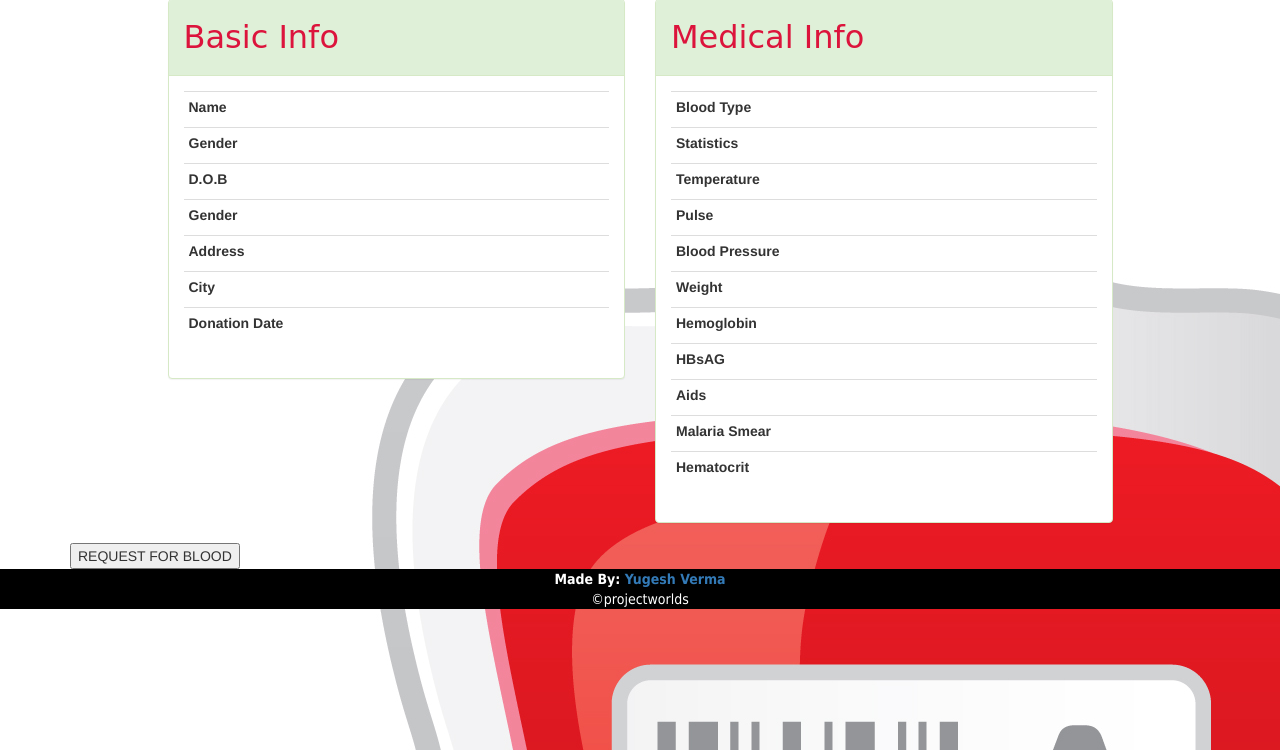
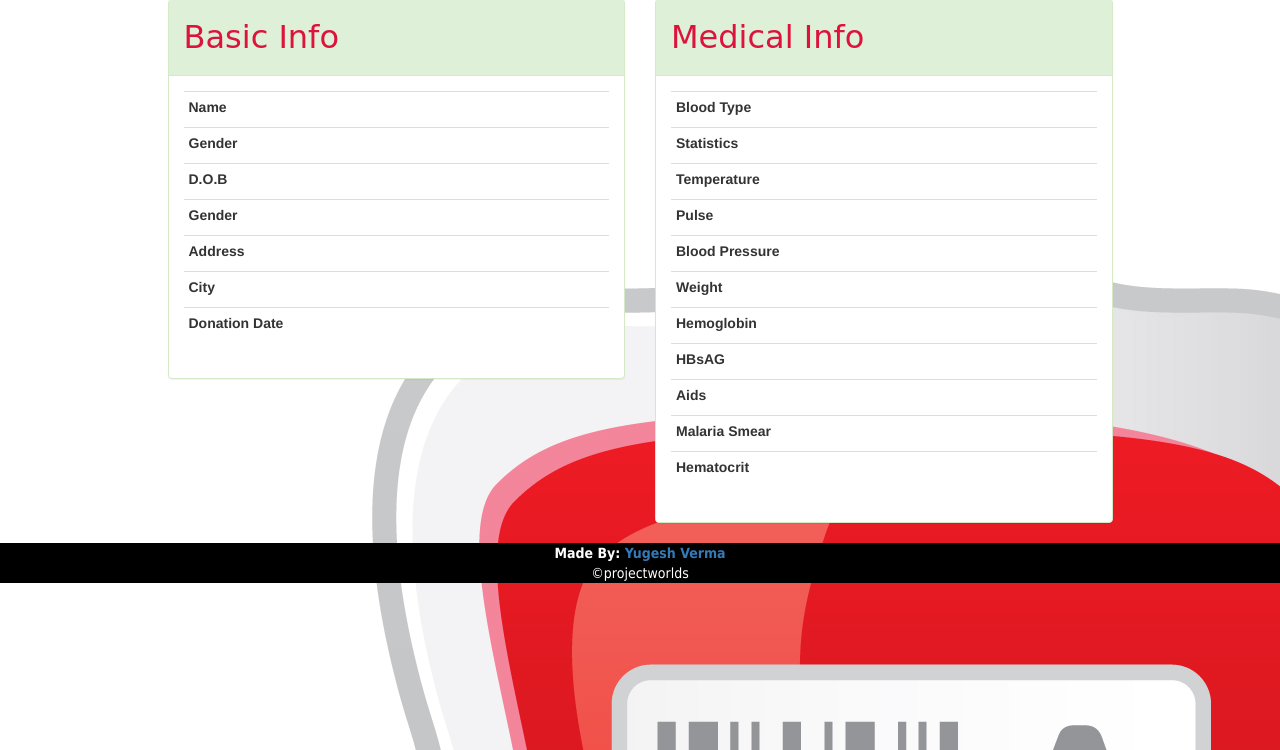
Before and after one commit to ZA8599/blood-donation-system, a PHP site: page /BDManagement/profile.php?id=11 in a window 1280 px wide. Shown: the part 50-800 px from the top of the page. Run offline with PHP 8.4, Linux system fonts and the light colour scheme; data comes from the database, SQL or seed files in the repository; data that the repository does not hold is empty; some web fonts are replaced.

Commit message:
remove request button

```diff
--- a/profile.php
+++ b/profile.php
@@ -115,26 +115,6 @@ if($flag){
         </div>
         <div class="col-sm-1"></div>
     </div>
-
-     <button class="button button1 center" onclick="showForm()">REQUEST FOR BLOOD</button>
-
-    <form id="form" style="display: none;" action="submit-request.php" method="post">
-        <input type="hidden" name="donorID" value="<?= $donor[0]['id']; ?>">
-        <label for="reqName">Requester Name:</label>
-        <input type="text" id="reqName" name="reqName" placeholder="Enter your name"><br>
-
-        <label for="reqBlood">Chosen Blood Group:</label>
-        <input type="text" id="reqBlood" name="reqBlood" value="<?= $donor[0]['b_type']; ?>" readonly><br>
-
-        <label for="reqUnit">Blood Units Required</label>
-        <input type="number" name="reqUnit" min="1" placeholder="Enter Blood Units">
-
-        <label for="reqPhone">Phone number:</label>
-        <input type="tel" id="reqPhone" name="reqPhone" placeholder="Enter your phone number"><br>
-
-        <button class="btn btn-success" type="submit" name="submitReq">Submit</button>
-    </form>
-
 </div>
 
 <?php include 'layout/_footer.php'; ?>
```
